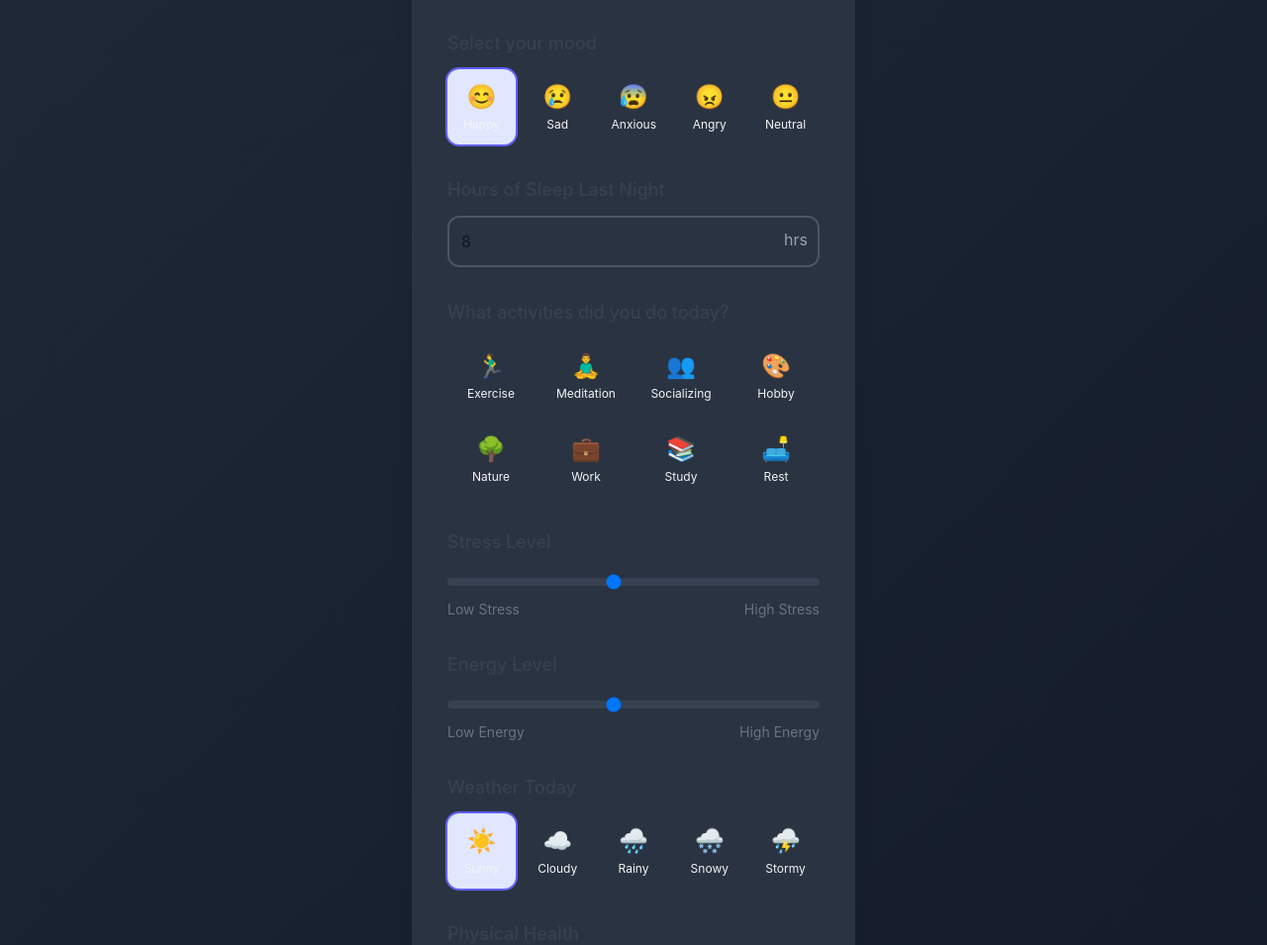
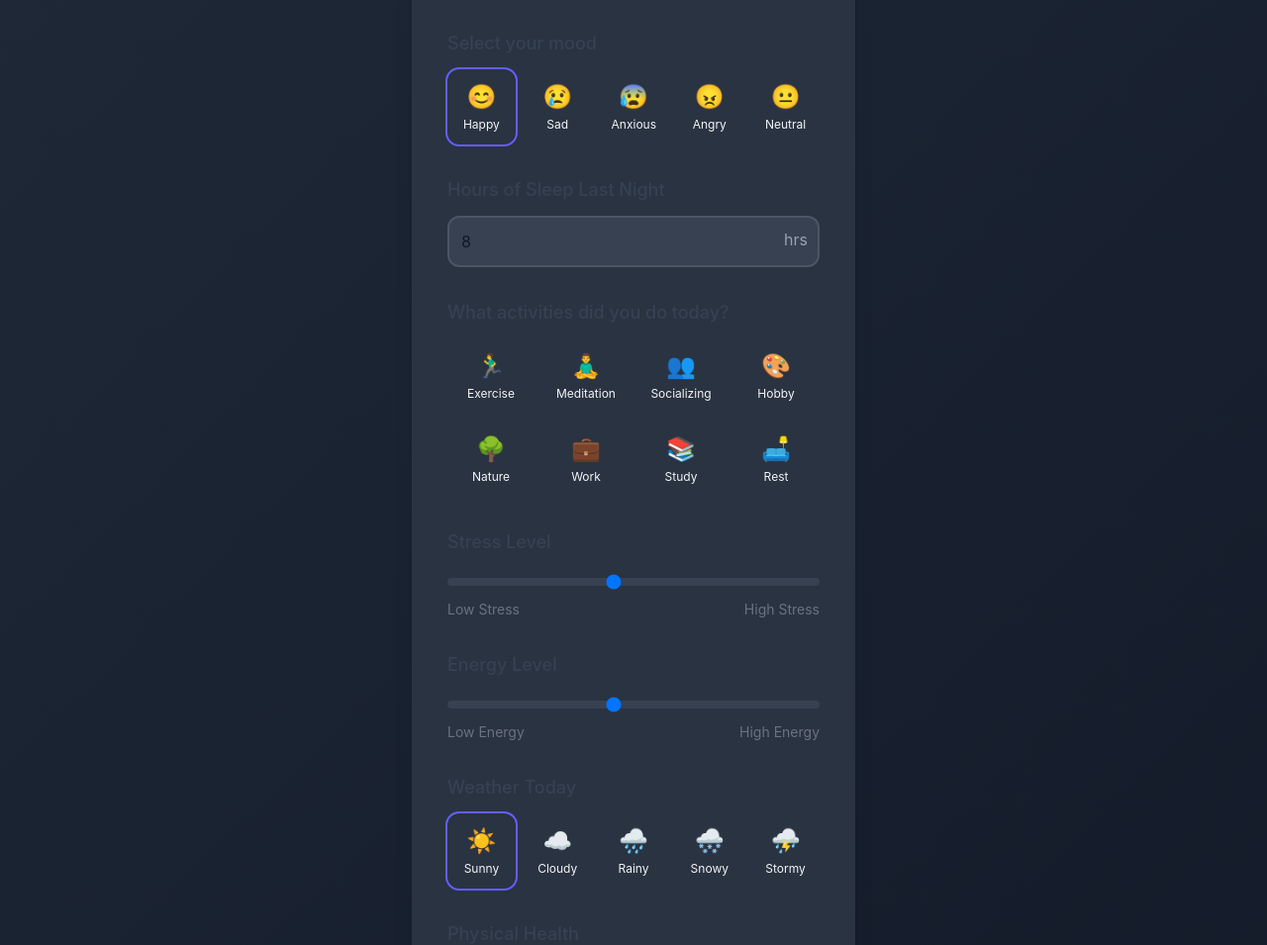
Before and after one commit to keshangamage/Moodmate, a React (Vite) app: page /Moodmate/checkin in a window 1280 px wide. Shown: the part 238-1193 px from the top of the page at 99% size. Built offline with nearby package versions, Linux system fonts and the light colour scheme; no server answers; the database is empty; sample sign-in values are in the browser's storage.

Commit message:
Tailwindcss colors update

```diff
--- a/src/components/MoodForm.jsx
+++ b/src/components/MoodForm.jsx
@@ -76,9 +76,9 @@ const MoodForm = () => {
   return (
     <form
       onSubmit={handleSubmit}
-      className="p-4 sm:p-9 bg-white dark:bg-gray-800 rounded-3xl shadow-xl w-full max-w-md mx-auto mt-4 sm:mt-5 transform transition-all duration-300 hover:shadow-2xl"
+      className="p-4 sm:p-9 dark:bg-gray-800 rounded-3xl shadow-xl w-full max-w-md mx-auto mt-4 sm:mt-5 transform transition-all duration-300 hover:shadow-2xl"
     >
-      <h2 className="text-2xl sm:text-3xl font-bold mb-6 sm:mb-8 text-center bg-gradient-to-r from-indigo-600 to-indigo-400 bg-clip-text text-transparent dark:from-indigo-400 dark:to-indigo-200">
+      <h2 className="text-2xl sm:text-3xl font-bold mb-6 sm:mb-8 text-center bg-gradient-to-r from-indigo-600 to-indigo-400 bg-clip-text text-transparent dark:from-indigo-400 ">
         How are you feeling today?
       </h2>
 
@@ -99,8 +99,8 @@ const MoodForm = () => {
               onClick={() => setMood(option.value)}
               className={`p-2 sm:p-3 rounded-xl transition-all ${
                 mood === option.value
-                  ? 'bg-indigo-100 dark:bg-indigo-900 ring-2 ring-indigo-500'
-                  : 'hover:bg-gray-100 dark:hover:bg-gray-700'
+                  ? 'dark:bg-indigo-900 ring-2 ring-indigo-500'
+                  : 'dark:hover:bg-gray-700'
               }`}
             >
               <div className="text-xl sm:text-2xl mb-1">{option.emoji}</div>
@@ -122,7 +122,7 @@ const MoodForm = () => {
             max="24"
             value={sleepHours}
             onChange={(e) => setSleepHours(Number(e.target.value))}
-            className="w-full p-3 border-2 border-gray-200 dark:border-gray-600 rounded-xl focus:border-indigo-500 dark:focus:border-indigo-400 transition-colors bg-white dark:bg-gray-700 text-gray-900 dark:text-gray-100"
+            className="w-full p-3 border-2 border-gray-200 dark:border-gray-600 rounded-xl focus:border-indigo-500 dark:focus:border-indigo-400 transition-colors dark:bg-gray-700 text-gray-900 dark:text-gray-100"
             placeholder="Enter hours..."
           />
           <div className="absolute right-3 top-3 text-gray-400 dark:text-gray-500">hrs</div>
@@ -142,8 +142,8 @@ const MoodForm = () => {
               onClick={() => handleActivityToggle(activity.id)}
               className={`p-2 sm:p-3 rounded-xl transition-all ${
                 activities.includes(activity.id)
-                  ? 'bg-indigo-100 dark:bg-indigo-900 ring-2 ring-indigo-500'
-                  : 'hover:bg-gray-100 dark:hover:bg-gray-700'
+                  ? ' dark:bg-indigo-900 ring-2 ring-indigo-500'
+                  : ' dark:hover:bg-gray-700'
               }`}
             >
               <div className="text-xl sm:text-2xl mb-1">{activity.icon}</div>
@@ -164,7 +164,7 @@ const MoodForm = () => {
           max="10"
           value={stressLevel}
           onChange={(e) => setStressLevel(Number(e.target.value))}
-          className="w-full h-2 bg-gray-200 dark:bg-gray-600 rounded-lg appearance-none cursor-pointer"
+          className="w-full h-2 dark:bg-gray-600 rounded-lg appearance-none cursor-pointer"
         />
         <div className="flex justify-between text-xs sm:text-sm text-gray-500 dark:text-gray-400 mt-2">
           <span>Low Stress</span>
@@ -183,7 +183,7 @@ const MoodForm = () => {
           max="10"
           value={energyLevel}
           onChange={(e) => setEnergyLevel(Number(e.target.value))}
-          className="w-full h-2 bg-gray-200 dark:bg-gray-600 rounded-lg appearance-none cursor-pointer"
+          className="w-full h-2  dark:bg-gray-600 rounded-lg appearance-none cursor-pointer"
         />
         <div className="flex justify-between text-xs sm:text-sm text-gray-500 dark:text-gray-400 mt-2">
           <span>Low Energy</span>
@@ -204,8 +204,8 @@ const MoodForm = () => {
               onClick={() => setWeather(option.value)}
               className={`p-2 sm:p-3 rounded-xl transition-all ${
                 weather === option.value
-                  ? 'bg-indigo-100 dark:bg-indigo-900 ring-2 ring-indigo-500'
-                  : 'hover:bg-gray-100 dark:hover:bg-gray-700'
+                  ? ' dark:bg-indigo-900 ring-2 ring-indigo-500'
+                  : ' dark:hover:bg-gray-700'
               }`}
             >
               <div className="text-xl sm:text-2xl mb-1">{option.emoji}</div>
@@ -232,8 +232,8 @@ const MoodForm = () => {
               )}
               className={`p-2 sm:p-3 rounded-xl transition-all ${
                 physicalHealth.includes(symptom.id)
-                  ? 'bg-indigo-100 dark:bg-indigo-900 ring-2 ring-indigo-500'
-                  : 'hover:bg-gray-100 dark:hover:bg-gray-700'
+                  ? 'dark:bg-indigo-900 ring-2 ring-indigo-500'
+                  : 'dark:hover:bg-gray-700'
               }`}
             >
               <div className="text-xl sm:text-2xl mb-1">{symptom.icon}</div>
```
